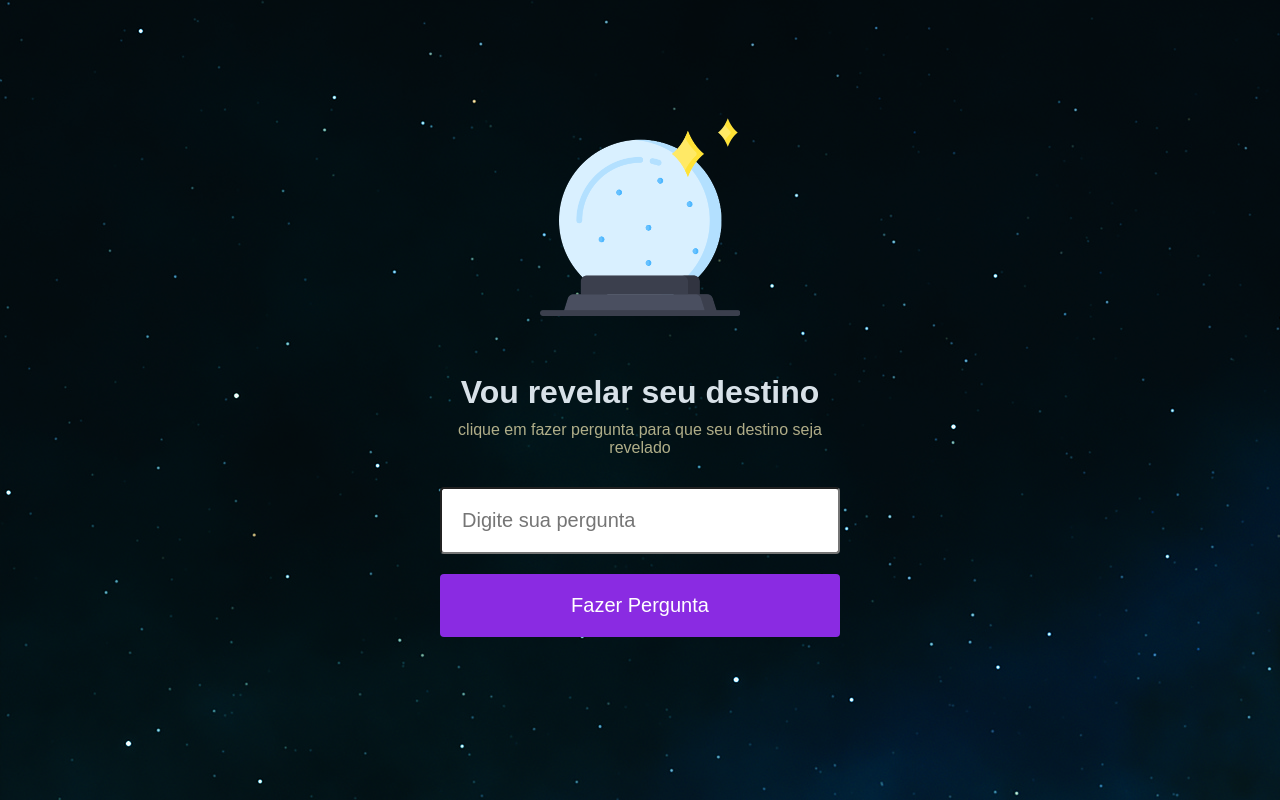
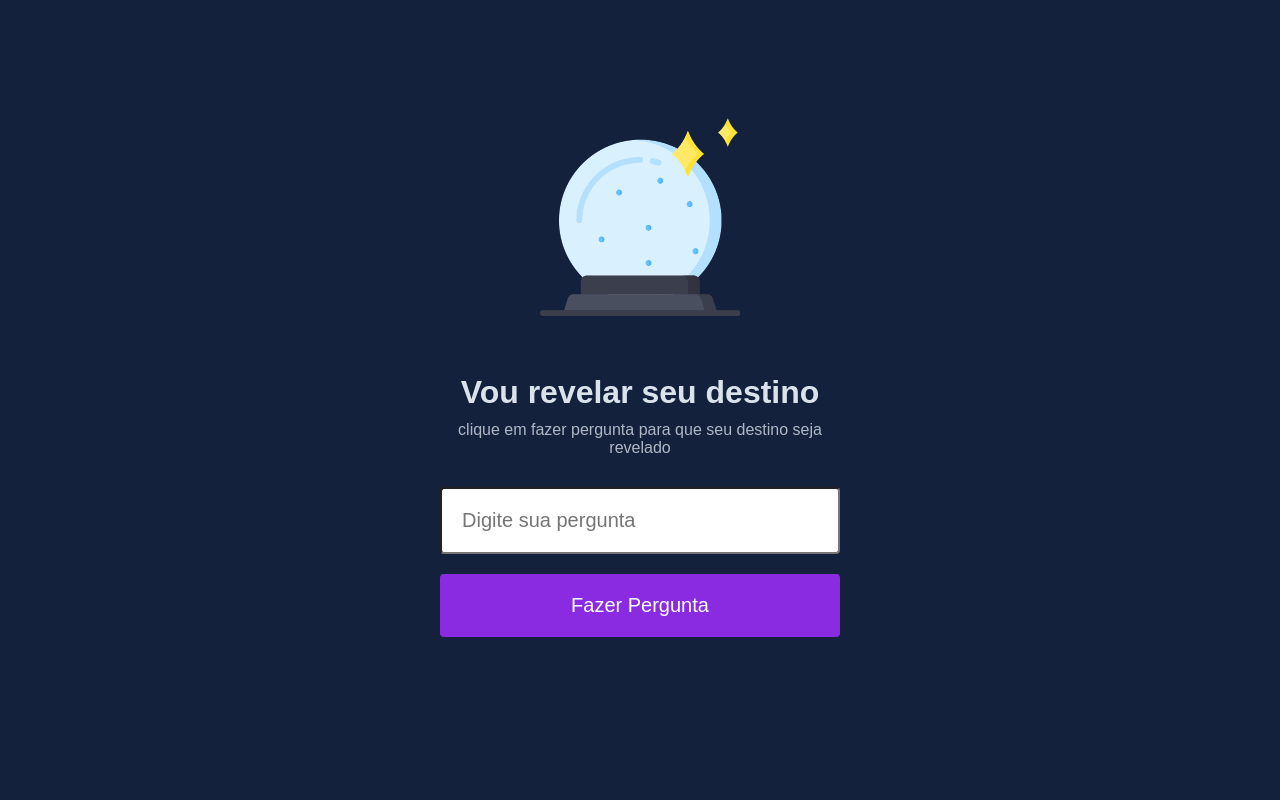
Before and after one commit to renataprs/fortune-teller-game, a plain HTML site: page docs/index.html in a window 1280 px wide. Drawn offline with Linux system fonts and the light colour scheme.

Commit message:
Update style.css

```diff
--- a/docs/style.css
+++ b/docs/style.css
@@ -5,8 +5,7 @@
 
 
 body {
-    background-image: url(/img/background.jpg);
-    background-repeat: no-repeat;
+    background-color: #14213d;
     color: aliceblue;
     text-align: center;
     font-family: sans-serif;
@@ -34,7 +33,7 @@ h1{
 
 p {
     margin-bottom: 30px;
-    color: #faf0b9;
+    color: aliceblue;
     opacity: 0.7;
 }
 
```
